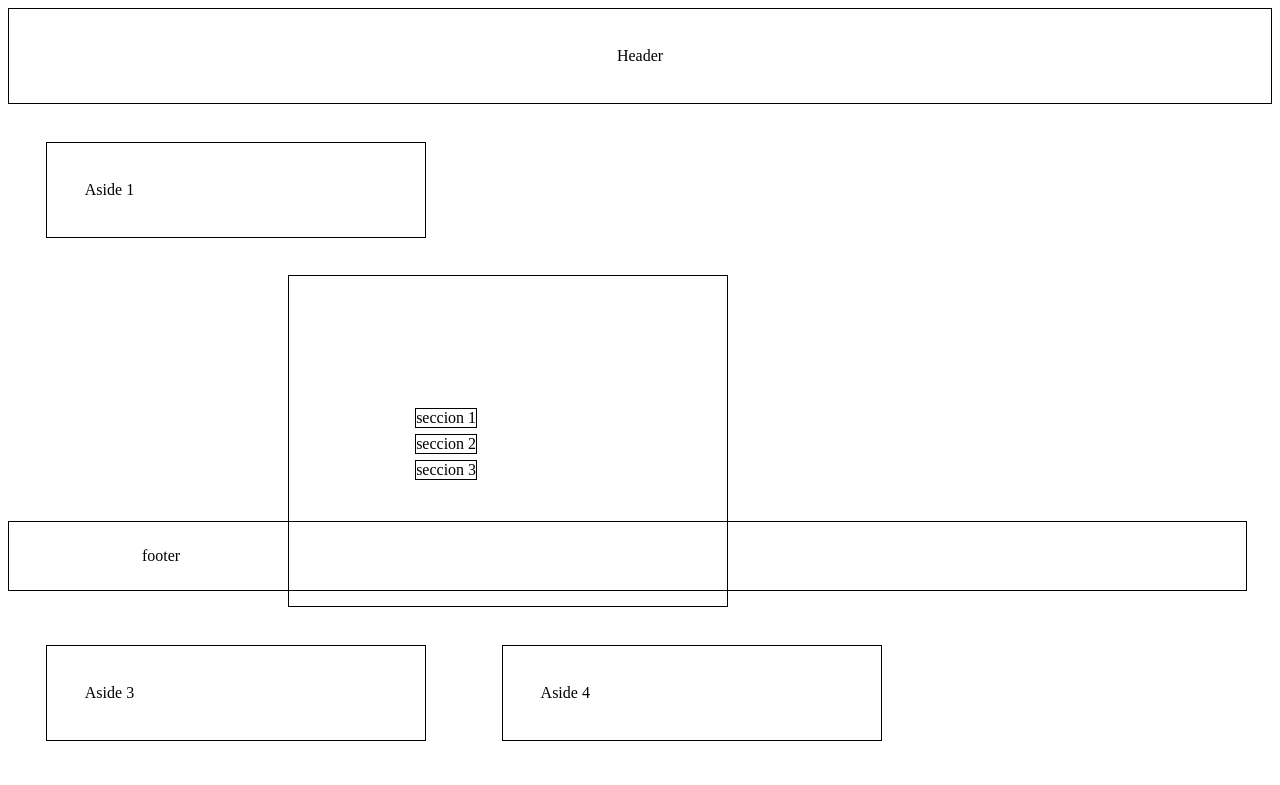
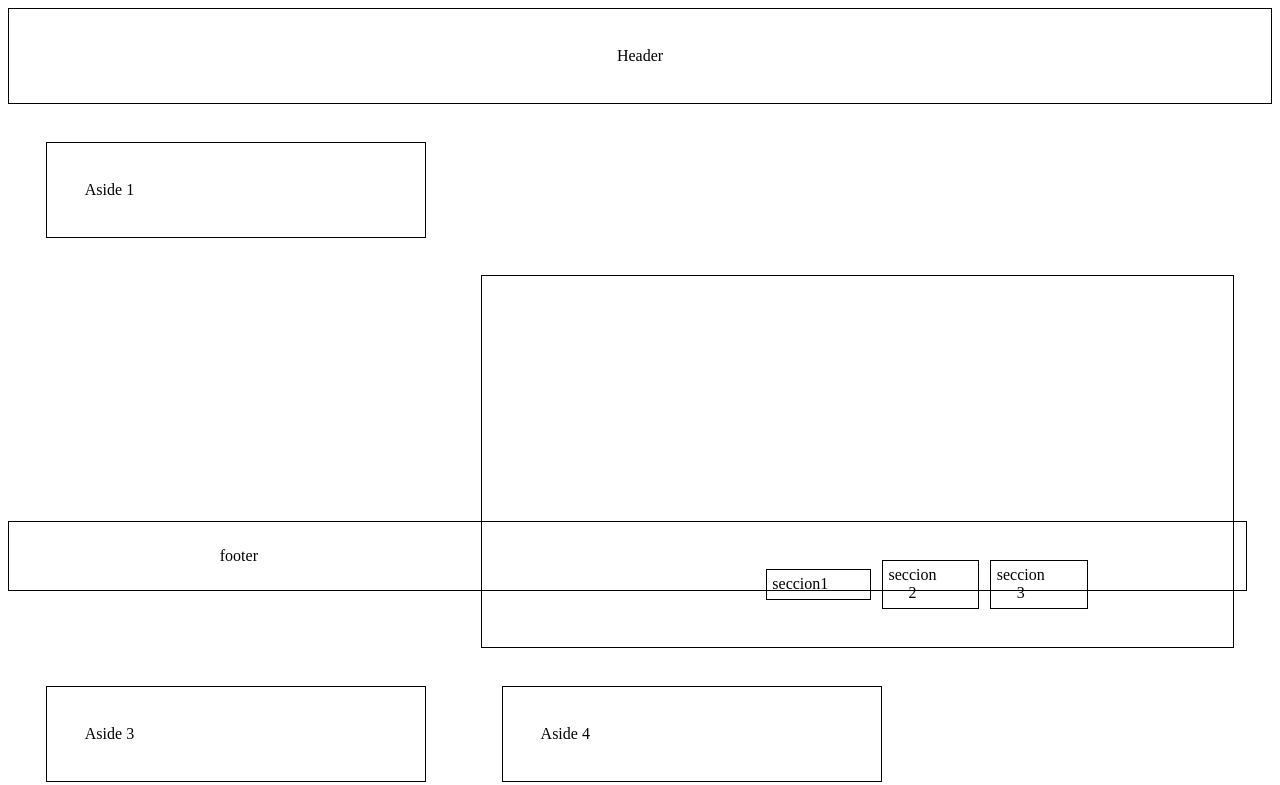
Before and after one commit to SergioZu/Ejercicio4-Css, a plain HTML site: page index.html in a window 1280 px wide. Drawn offline with Linux system fonts and the light colour scheme.

Commit message:
css final

```diff
--- a/css/styles.css
+++ b/css/styles.css
@@ -21,17 +21,27 @@ aside{
 
 main{
     float: right;
+    padding-top: 22%;
+    padding-left: 22%;
+    padding-right: 23%;
+    padding-bottom: 3%;
     margin-top: 3%;
-    margin-right: 43%;
-  padding: 10%;
-
+    margin-right: 3%;
+    margin-left: 3%;
+    display: flex;
+    align-items: center;
 }
 
 
 section{
-    float: left;
+    padding-top: 3%;
+    padding-left: 3%;
+    padding-right: 23%;
+    padding-bottom: 3%;
     margin-top: 3%;
-    margin-right: 43%;
+    margin-right: 3%;
+    margin-left: 3%;
+
 }
 
 footer{
--- a/index.html
+++ b/index.html
@@ -15,7 +15,7 @@
         <header>Header</header>
         <aside>Aside 1</aside>
         <main>
-            <section>seccion 1</section>
+            <section>seccion1</section>
             <section>seccion 2</section>
             <section>seccion 3</section>
         </main>
```
